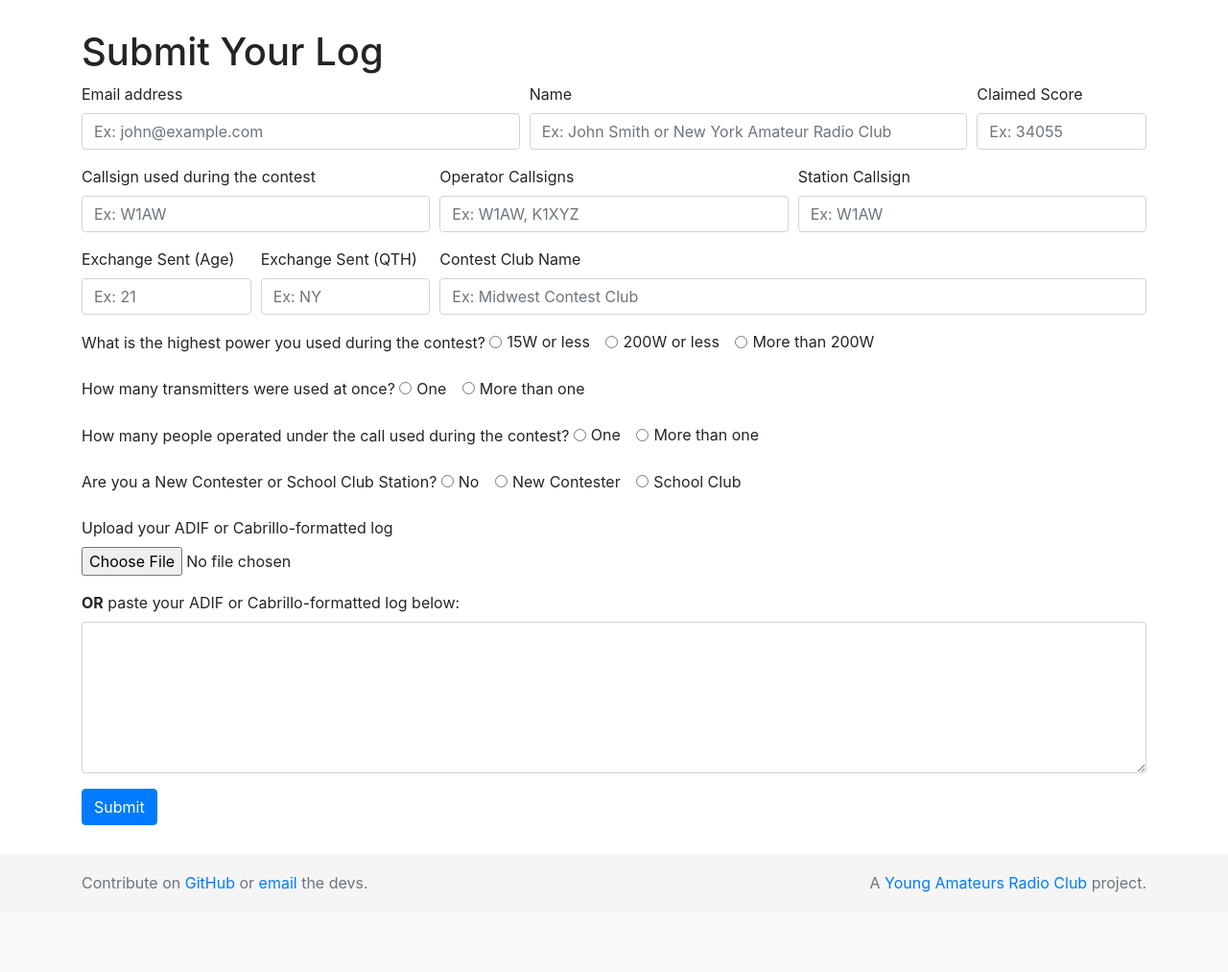
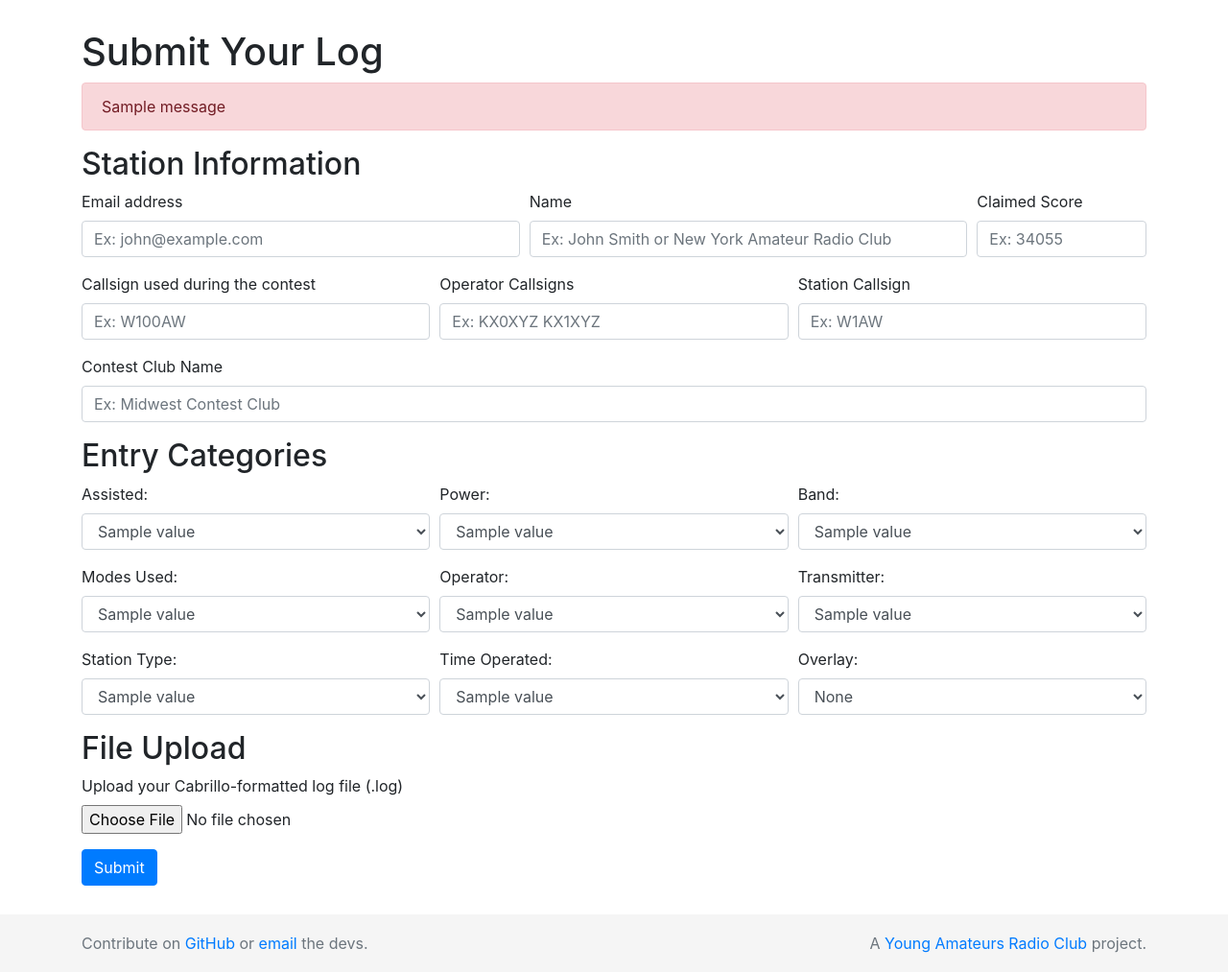
Before and after one commit to zapme/contest-manager, a Flask app: template contest_manager/templates/contest/submit.html in a window 1280 px wide. Shown: the part 168-1181 px from the top of the page at 96% size. Before the commit the page ends 1098 px from the top, so only its background shows below. Run offline with Flask 2, Linux system fonts and the light colour scheme; the template is opened without the code that fills it: most values are stand-ins (such as "Sample title", 1, 10 or a date in 2020); one stand-in notice (Sample message) is shown; some libraries are stand-ins or nearby versions.

Commit message:
Implement basic log submission (#19)
* Remove exchange, which should be read from file

* Use Cabrillo spec for entry categories

* Refuse late log submissions

* Give invalid contest IDs 404

* Take off text entry for now

* Implement log submission

* Commit connection after insert

* Add hour into filename

* Upper case all callsign entries

* Convert tabs to spaces in schema

* Flash the correct variable for claimed score

```diff
--- a/contest_manager/__init__.py
+++ b/contest_manager/__init__.py
@@ -17,7 +17,7 @@ def create_app(test_config=None):
 
     if test_config is None:
         # load the instance config, if it exists, when not testing
-        app.config.from_pyfile('config.py', silent=True)
+        app.config.from_pyfile('config.py', silent=False)
     else:
         # load the test config if passed in
         app.config.from_mapping(test_config)
--- a/contest_manager/requirements.txt
+++ b/contest_manager/requirements.txt
@@ -1,3 +1,4 @@
+cabrillo==0.0.1
 Click==7.0
 Flask==1.0.2
 Flask-Markdown==0.3
--- a/contest_manager/templates/contest/submit.html
+++ b/contest_manager/templates/contest/submit.html
@@ -20,15 +20,27 @@
 {% block content %}
 
     <h1>Submit Your Log</h1>
-<form method="post">
+    {% with messages = get_flashed_messages() %}
+        {% if messages %}
+            {% for message in messages %}
+                <div class="alert alert-danger" role="alert">
+                    {{ message }}
+                </div>
+            {% endfor %}
+        {% endif %}
+    {% endwith %}
+    <form method="post" enctype="multipart/form-data">
+        <h2>Station Information</h2>
         <div class="form-row">
             <div class="form-group col-md-5">
                 <label for="email">Email address</label>
-            <input type="email" class="form-control" name="email" id="email" placeholder="Ex: john@example.com" required>
+                <input type="email" class="form-control" name="email" id="email" placeholder="Ex: john@example.com"
+                       required>
             </div>
             <div class="form-group col-md-5">
                 <label for="name">Name</label>
-            <input type="text" class="form-control" name="name" id="name" placeholder="Ex: John Smith or New York Amateur Radio Club" required>
+                <input type="text" class="form-control" name="name" id="name"
+                       placeholder="Ex: John Smith or New York Amateur Radio Club" required>
             </div>
             <div class="form-group col-md-2">
                 <label for="claimed">Claimed Score</label>
@@ -38,11 +50,12 @@
         <div class="form-row">
             <div class="form-group col-md-4">
                 <label for="callsign">Callsign used during the contest</label>
-            <input type="text" class="form-control" name="callsign" id="callsign" placeholder="Ex: W1AW" required>
+                <input type="text" class="form-control" name="callsign" id="callsign" placeholder="Ex: W100AW" required>
             </div>
             <div class="form-group col-md-4">
                 <label for="op-call">Operator Callsigns</label>
-            <input type="text" class="form-control" name="op-call" id="op-call" placeholder="Ex: W1AW, K1XYZ" required>
+                <input type="text" class="form-control" name="op-call" id="op-call" placeholder="Ex: KX0XYZ KX1XYZ"
+                       required>
             </div>
             <div class="form-group col-md-4">
                 <label for="stn-call">Station Callsign</label>
@@ -50,78 +63,95 @@
             </div>
         </div>
         <div class="form-row">
-        <div class="form-group col-md-2">
-            <label for="exch-age">Exchange Sent (Age)</label>
-            <input type="text" class="form-control" name="exch-age" id="exch-age" placeholder="Ex: 21" required>
-        </div>
-        <div class="form-group col-md-2">
-            <label for="exch-qth">Exchange Sent (QTH)</label>
-            <input type="text" class="form-control" name="exch-qth" id="exch-qth" placeholder="Ex: NY" required>
-        </div>
-        <div class="form-group col-md-8">
+            <div class="form-group col-md-12">
                 <label for="club">Contest Club Name</label>
                 <input type="text" class="form-control" name="club" id="club" placeholder="Ex: Midwest Contest Club">
             </div>
         </div>
-    <div class="form-group">
-        <label for="power">What is the highest power you used during the contest?</label>
-        <div class="form-check form-check-inline">
-            <input class="form-check-input" type="radio" name="power" id="power1" value="QRP" required>
-            <label class="form-check-label" for="power1">15W or less</label>
+        <h2>Entry Categories</h2>
+        <div class="form-row">
+            <div class="form-group col-md-4">
+                <label for="category_assisted">Assisted:</label>
+                <select class="form-control" name="category_assisted" id="category_assisted">
+                    {% for value in categories['category_assisted'] %}
+                        <option>{{ value }}</option>
+                    {% endfor %}
+                </select>
             </div>
-        <div class="form-check form-check-inline">
-            <input class="form-check-input" type="radio" name="power" id="power2" value="LOW" required>
-            <label class="form-check-label" for="power2">200W or less</label>
+            <div class="form-group col-md-4">
+                <label for="category_power">Power:</label>
+                <select class="form-control" name="category_power" id="category_power">
+                    {% for value in categories['category_power'] %}
+                        <option>{{ value }}</option>
+                    {% endfor %}
+                </select>
             </div>
-        <div class="form-check form-check-inline">
-            <input class="form-check-input" type="radio" name="power" id="power3" value="HIGH" required>
-            <label class="form-check-label" for="power3">More than 200W</label>
+            <div class="form-group col-md-4">
+                <label for="category_band">Band:</label>
+                <select class="form-control" name="category_band" id="category_band">
+                    {% for value in categories['category_band'] %}
+                        <option>{{ value }}</option>
+                    {% endfor %}
+                </select>
             </div>
         </div>
-    <div class="form-group">
-        <label for="transmitter">How many transmitters were used at once?</label>
-        <div class="form-check form-check-inline">
-            <input class="form-check-input" type="radio" name="transmitter" id="transmitter1" value="ONE" required>
-            <label class="form-check-label" for="transmitter1">One</label>
+        <div class="form-row">
+            <div class="form-group col-md-4">
+                <label for="category_mode">Modes Used:</label>
+                <select class="form-control" name="category_mode" id="category_mode">
+                    {% for value in categories['category_mode'] %}
+                        <option>{{ value }}</option>
+                    {% endfor %}
+                </select>
             </div>
-        <div class="form-check form-check-inline">
-            <input class="form-check-input" type="radio" name="transmitter" id="transmitter2" value="UNLIMITED" required>
-            <label class="form-check-label" for="transmitter2">More than one</label>
+            <div class="form-group col-md-4">
+                <label for="category_operator">Operator:</label>
+                <select class="form-control" name="category_operator" id="category_operator">
+                    {% for value in categories['category_operator'] %}
+                        <option>{{ value }}</option>
+                    {% endfor %}
+                </select>
+            </div>
+            <div class="form-group col-md-4">
+                <label for="category_transmitter">Transmitter:</label>
+                <select class="form-control" name="category_transmitter" id="category_transmitter">
+                    {% for value in categories['category_transmitter'] %}
+                        <option>{{ value }}</option>
+                    {% endfor %}
+                </select>
             </div>
         </div>
-    <div class="form-group">
-        <label for="operators">How many people operated under the call used during the contest?</label>
-        <div class="form-check form-check-inline">
-            <input class="form-check-input" type="radio" name="operators" id="operators1" value="SINGLE-OP" required>
-            <label class="form-check-label" for="operators1">One</label>
+        <div class="form-row">
+            <div class="form-group col-md-4">
+                <label for="category_station">Station Type:</label>
+                <select class="form-control" name="category_station" id="category_station">
+                    {% for value in categories['category_station'] %}
+                        <option>{{ value }}</option>
+                    {% endfor %}
+                </select>
             </div>
-        <div class="form-check form-check-inline">
-            <input class="form-check-input" type="radio" name="operators" id="operators2" value="MULTI-OP" required>
-            <label class="form-check-label" for="operators2">More than one</label>
+            <div class="form-group col-md-4">
+                <label for="category_time">Time Operated:</label>
+                <select class="form-control" name="category_time" id="category_time">
+                    {% for value in categories['category_time'] %}
+                        <option>{{ value }}</option>
+                    {% endfor %}
+                </select>
+            </div>
+            <div class="form-group col-md-4">
+                <label for="category_overlay">Overlay:</label>
+                <select class="form-control" name="category_overlay" id="category_overlay">
+                    <option value="" selected>None</option>
+                    {% for value in categories['category_overlay'] %}
+                        <option>{{ value }}</option>
+                    {% endfor %}
+                </select>
             </div>
         </div>
+        <h2>File Upload</h2>
         <div class="form-group">
-        <label for="overlay">Are you a New Contester or School Club Station?</label>
-        <div class="form-check form-check-inline">
-            <input class="form-check-input" type="radio" name="overlay" id="overlay0" value="NONE" required>
-            <label class="form-check-label" for="overlay0">No</label>
-        </div>
-        <div class="form-check form-check-inline">
-            <input class="form-check-input" type="radio" name="overlay" id="overlay1" value="NEW-CONTESTER" required>
-            <label class="form-check-label" for="overlay1">New Contester</label>
-        </div>
-        <div class="form-check form-check-inline">
-            <input class="form-check-input" type="radio" name="overlay" id="overlay2" value="SCHOOL-CLUB" required>
-            <label class="form-check-label" for="overlay2">School Club</label>
-        </div>
-    </div>
-    <div class="form-group">
-        <label for="upload-log">Upload your ADIF or Cabrillo-formatted log</label>
-        <input type="file" class="form-control-file" name="upload-log" id="upload-log" required>
-    </div>
-    <div class="form-group">
-        <label for="paste-log"><b>OR</b> paste your ADIF or Cabrillo-formatted log below:</label>
-        <textarea class="form-control" name="paste-log" id="paste-log" rows="6" required></textarea>
+            <label for="log">Upload your Cabrillo-formatted log file (.log)</label>
+            <input type="file" accept=".log" class="form-control-file" name="log" id="log" required>
         </div>
 
         <button type="submit" class="btn btn-primary">Submit</button>
```
Also changed, not shown: contest_manager/manager.py (+122 -10 lines), contest_manager/schema.sql (+36 -13 lines), contest_manager/templates/contest/submit_ok.html (added, +25 -0 lines), contest_manager/templates/contest/submit_overdue.html (added, +26 -0 lines), 1 other file. Lines whose indentation alone changed are shown as unchanged.
